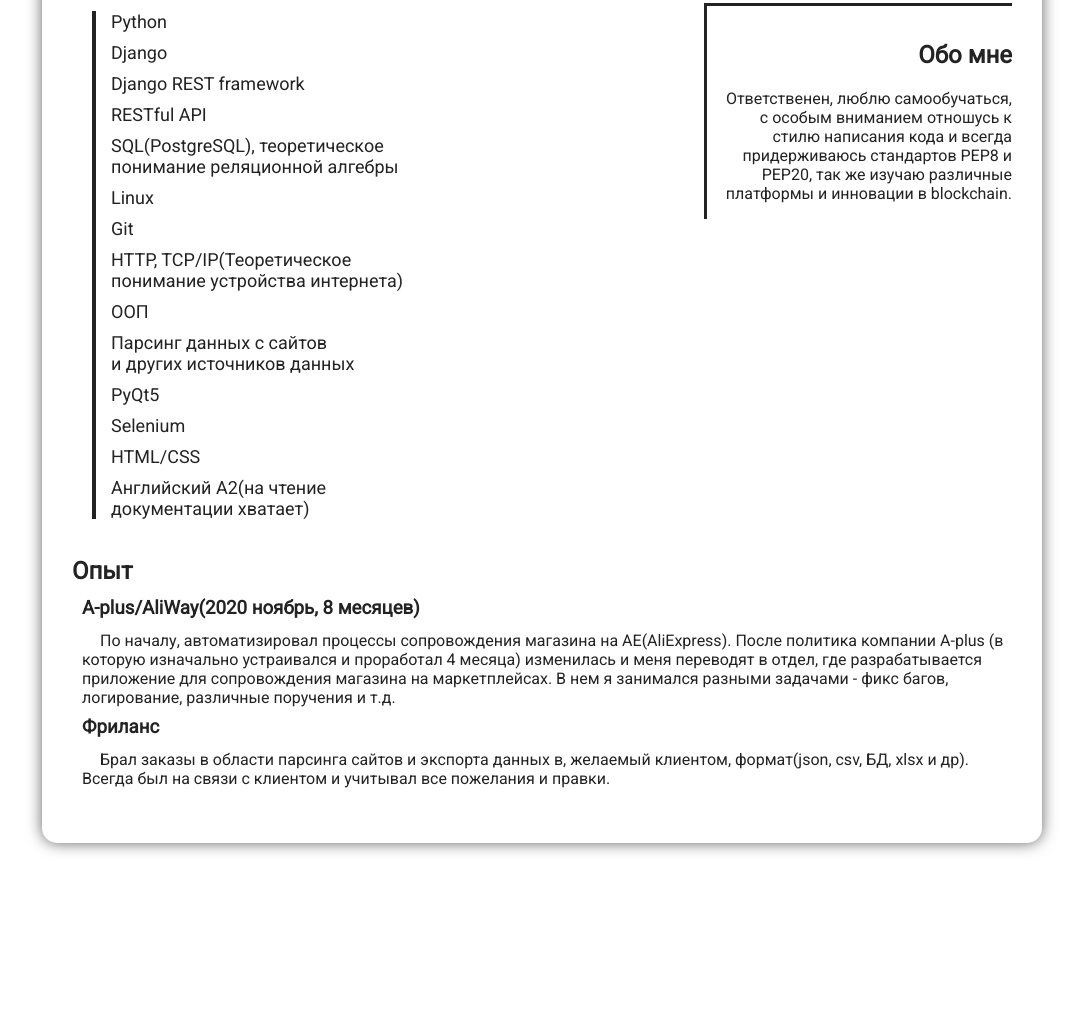
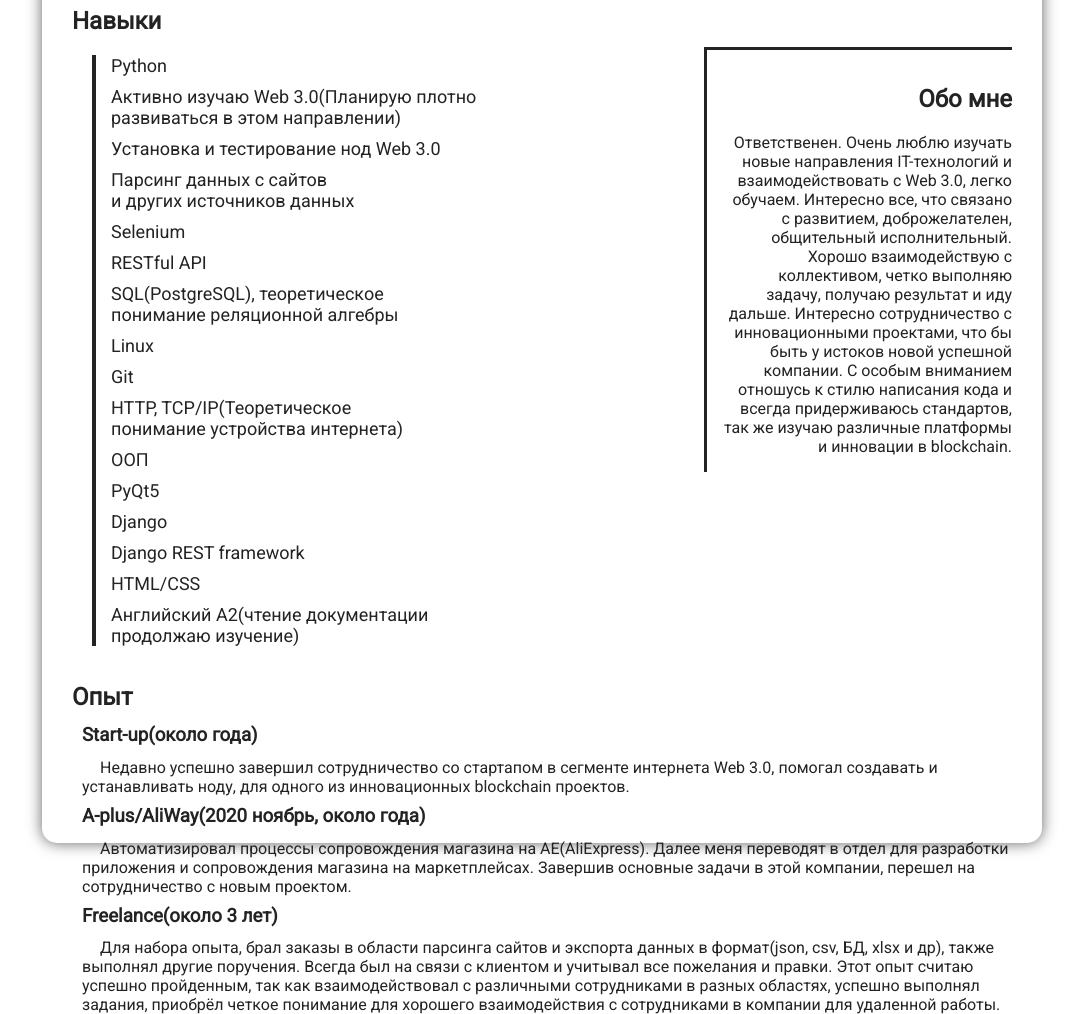
Before and after one commit to Pushok8/summary, a plain HTML site: page index.html in a window 1280 px wide. Shown: the part 387-1401 px from the top of the page, without its empty margins (98-1181 px from the left). Before the commit the page ends 1280 px from the top, so only its background shows below. Drawn offline with Linux system fonts and the light colour scheme.

Commit message:
Update index.html

```diff
--- a/index.html
+++ b/index.html
@@ -22,7 +22,7 @@
                 <h3 id="additional-info">
                     17 лет<br>
                     Python Back-End developer<br>
-                    1 год опыта работы<br>
+                    2 года опыта работы<br>
                     Удаленная работа
                 </h3>
             </div>
@@ -70,41 +70,52 @@
                 <h2>Навыки</h2>
                 <ul class="skills">
                     <li>Python</li>
-                    <li>Django</li>
-                    <li>Django REST framework</li>
+                    <li>Активно изучаю Web 3.0(Планирую плотно<br>развиваться в этом направлении)</li>
+                    <li>Установка и тестирование нод Web 3.0</li>
+                    <li>Парсинг данных с сайтов <br>и других источников данных</li>
+                    <li>Selenium</li>
                     <li>RESTful API</li>
                     <li>SQL(PostgreSQL), теоретическое <br>понимание реляционной алгебры</li>
                     <li>Linux</li>
                     <li>Git</li>
                     <li>HTTP, TCP/IP(Теоретическое <br>понимание устройства интернета)</li>
                     <li>ООП</li>
-                    <li>Парсинг данных с сайтов <br>и других источников данных</li>
                     <li>PyQt5</li>
-                    <li>Selenium</li>
+                    <li>Django</li>
+                    <li>Django REST framework</li>
                     <li>HTML/CSS</li>
-                    <li>Английский A2(на чтение <br>документации хватает)</li>
+                    <li>Английский A2(чтение документации<br>продолжаю изучение)</li>
                 </ul>
             </div>
             <div id="about-me-block">
                 <h2>Обо мне</h2>
                 <p>
-                    Ответственен, люблю самообучаться,
-                    с особым вниманием отношусь к стилю написания кода и всегда
-                    придерживаюсь стандартов PEP8 и PEP20, так же изучаю различные платформы и инновации в blockchain.
+                    Ответственен. Очень люблю изучать новые направления IT-технологий
+                    и взаимодействовать с Web 3.0, легко обучаем. Интересно все, что связано с развитием, доброжелателен,
+                    общительный исполнительный. Хорошо взаимодействую с коллективом, четко выполняю задачу, получаю результат
+                    и иду дальше. Интересно сотрудничество с инновационными проектами, что бы быть у истоков новой успешной компании.
+                    С особым вниманием отношусь к стилю написания кода и всегда придерживаюсь стандартов, так же изучаю
+                    различные платформы и инновации в blockchain.
                 </p>
             </div>
             <div id="experience-block">
                 <h2>Опыт</h2>
-                <h3>A-plus/AliWay(2020 ноябрь, 8 месяцев)</h3>
+                <h3>Start-up(около года)</h3>
                 <p>
-                    По началу, автоматизировал процессы сопровождения магазина на AE(AliExpress). После политика компании A-plus
-                    (в которую изначально устраивался и проработал 4 месяца) изменилась и меня переводят в отдел, где разрабатывается приложение для
-                    сопровождения магазина на маркетплейсах. В нем я занимался разными задачами - фикс багов, логирование, различные поручения и т.д.
+                    Недавно успешно завершил сотрудничество со стартапом в сегменте интернета Web 3.0, помогал создавать и устанавливать ноду, для одного из
+                    инновационных blockchain проектов.
                 </p>
-                <h3>Фриланс</h3>
+                <h3>A-plus/AliWay(2020 ноябрь, около года)</h3>
                 <p>
-                    Брал заказы в области парсинга сайтов и экспорта данных в, желаемый клиентом, формат(json, csv, БД, xlsx и др).
-                    Всегда был на связи с клиентом и учитывал все пожелания и правки.
+                    Автоматизировал процессы сопровождения магазина на AE(AliExpress). Далее меня переводят в отдел для разработки приложения
+                    и сопровождения магазина на маркетплейсах. Завершив основные задачи в этой компании, перешел на сотрудничество с новым проектом.
+                </p>
+                <h3>Freelance(около 3 лет)</h3>
+                <p>
+                    Для набора опыта, брал заказы в области парсинга сайтов и экспорта данных в формат(json, csv, БД, xlsx и др), также
+                    выполнял другие поручения. Всегда был на связи с клиентом и учитывал все пожелания и правки. Этот опыт считаю успешно
+                    пройденным, так как взаимодействовал с различными сотрудниками в разных областях, успешно выполнял задания, приобрёл
+                    четкое понимание для хорошего взаимодействия с сотрудниками в компании для удаленной работы.
                 </p>
             </div>
         </article>
```
